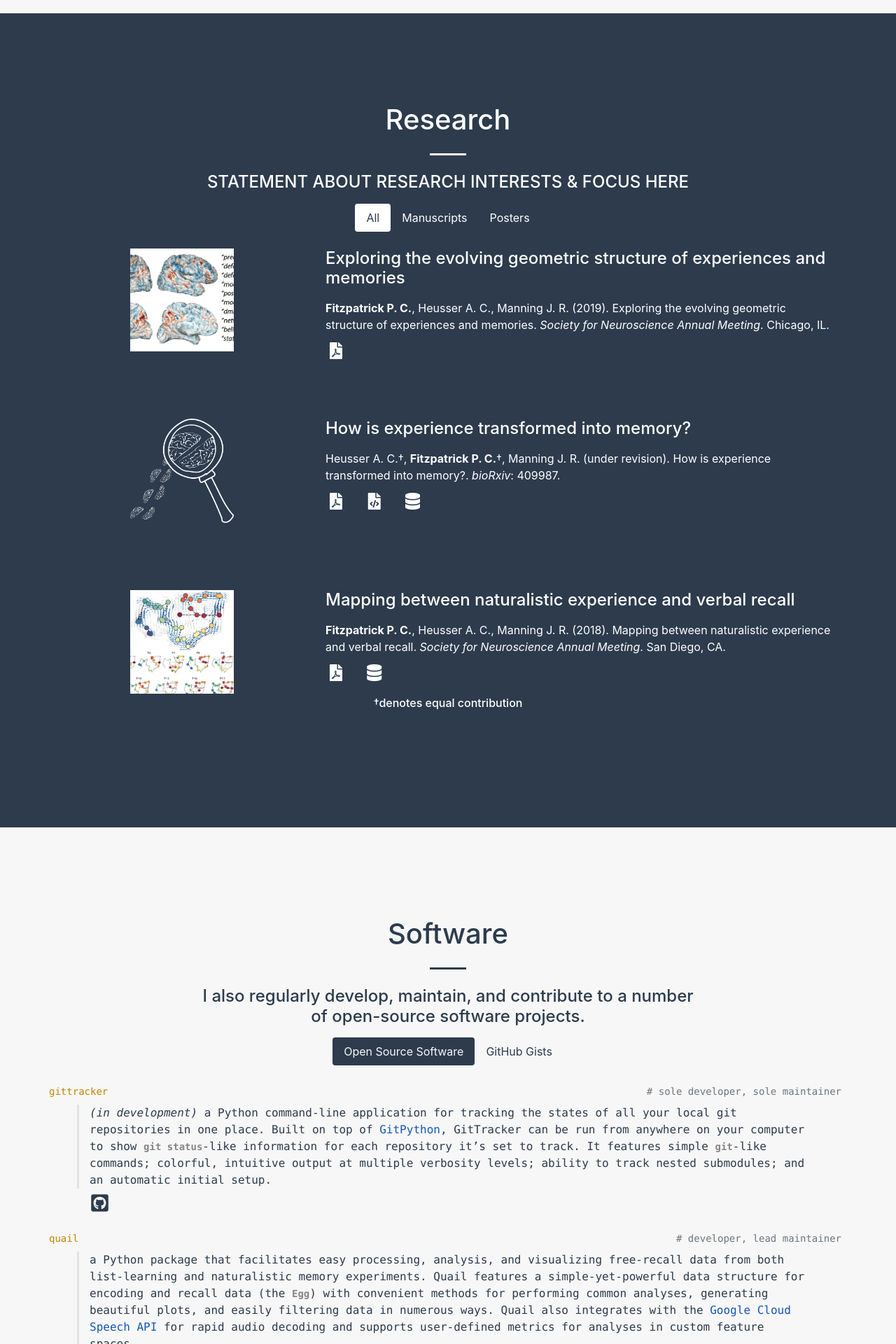
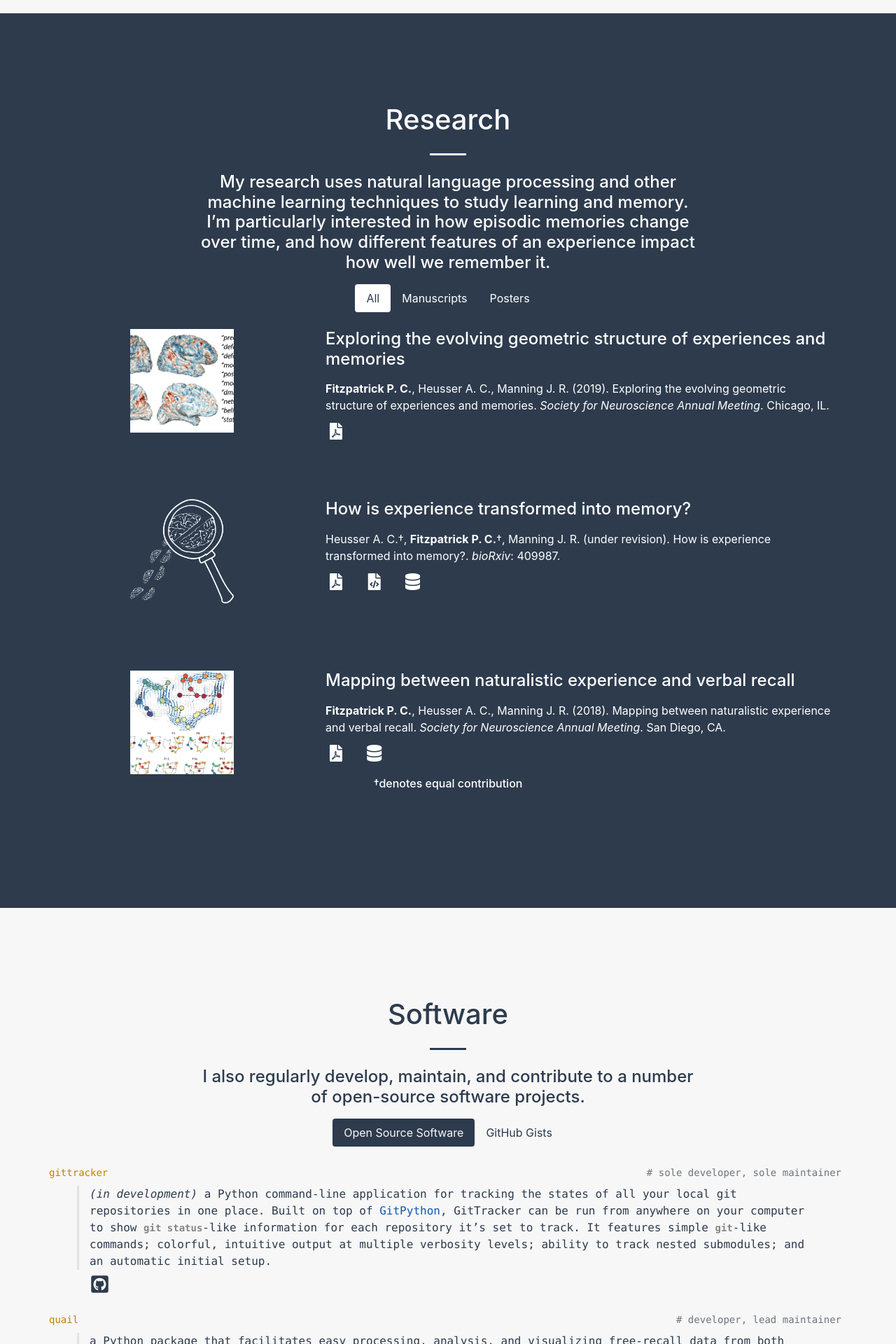
Before and after one commit to paxtonfitzpatrick/paxtonfitzpatrick.github.io, a Jekyll site: the page built from index.md, in a window 1280 px wide. Shown: the part 3791-5711 px from the top of the page at 70% size. Built offline with Jekyll 4.4.1, drawn with Linux system fonts in a browser that asks for light colours; nearby versions of some CDN libraries; some web fonts are replaced.

Commit message:
software before_text

```diff
--- a/index.md
+++ b/index.md
@@ -163,7 +163,12 @@ sections:
     background_style: bg-primary
     title: Research
     pane_type: publication-cards.html
-    before_text: STATEMENT ABOUT RESEARCH INTERESTS & FOCUS HERE
+    before_text: >+
+     My research uses natural language processing and other machine learning techniques to study learning
+     and memory.
+
+     I'm particularly interested in how episodic memories change over time, and how different features of an experience
+     impact how well we remember it.
     all_after_text: '&dagger;denotes equal contribution'
     panes:
       - title: Manuscripts
```
